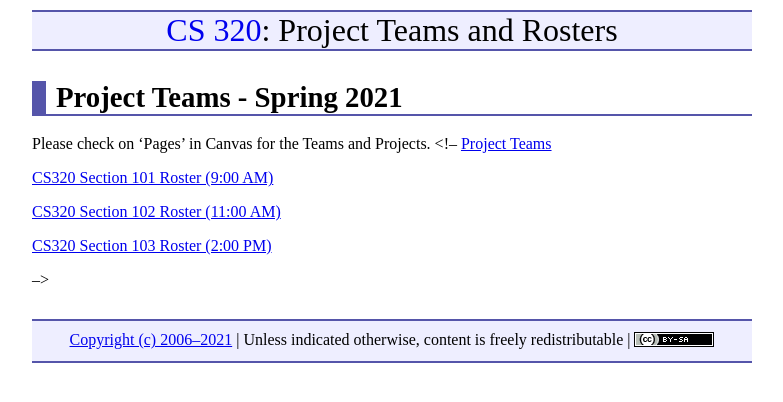
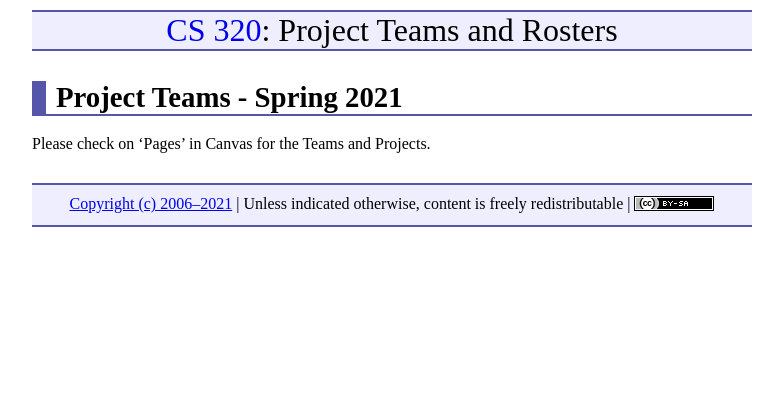
Before and after one commit to ycpcs/cs320-spring2021, a Jekyll site: the page built from teams-and-rosters/index.md, in a window 1280 px wide. Shown: the top 402 px of the page, without its empty margins (248-1031 px from the left). Built offline with Jekyll 4.4.1, drawn with Linux system fonts in a browser that asks for light colours.

Commit message:
modified teams and rosters page

```diff
--- a/teams-and-rosters/index.md
+++ b/teams-and-rosters/index.md
@@ -5,13 +5,3 @@ title: "Project Teams and Rosters"
 Project Teams - Spring 2021
 ====================================================
 Please check on 'Pages' in Canvas for the Teams and Projects.
-<!--
-[Project Teams](CS320-Sp20-Teams.pdf)
-
-[CS320 Section 101 Roster (9:00 AM)](CS320-Sp20-101-section-roster.pdf)
-
-[CS320 Section 102 Roster (11:00 AM)](CS320-Sp20-102-section-roster.pdf)
-
-[CS320 Section 103 Roster (2:00 PM)](CS320-Sp20-103-section-roster.pdf)
-
--->
```
